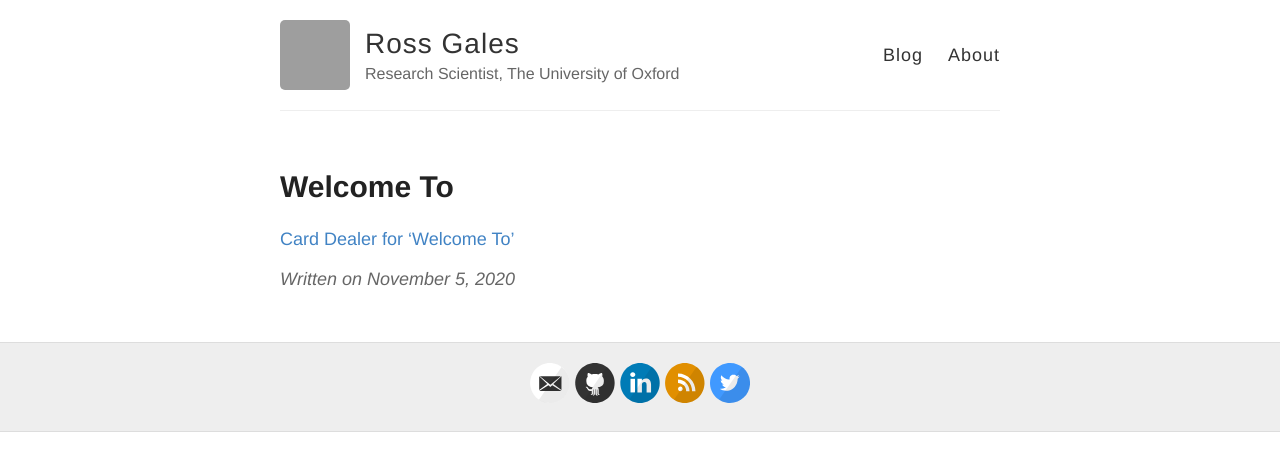
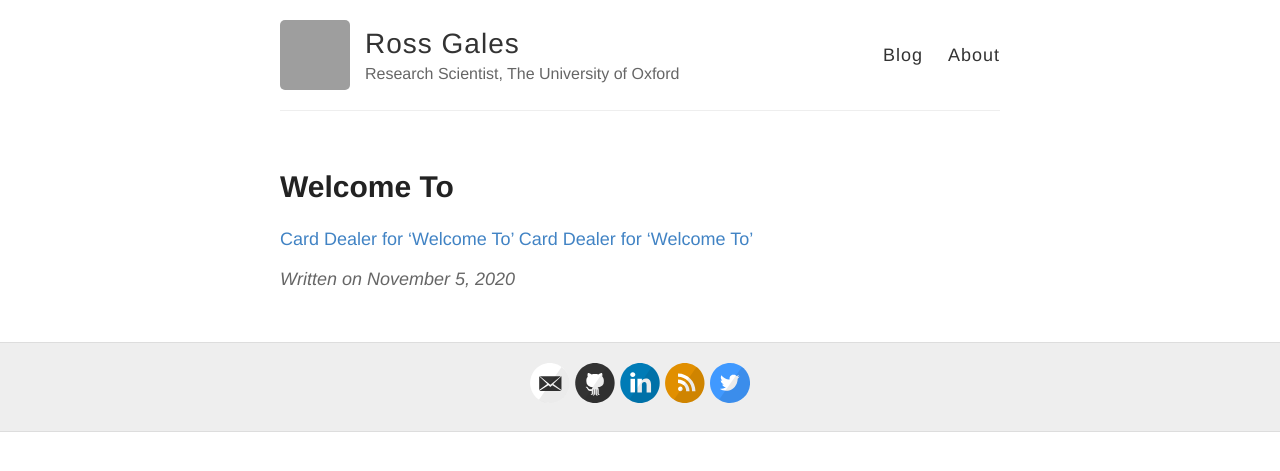
Before and after one commit to rosscg/rosscg.github.io, a Jekyll site: the page built from _posts/2020-11-5-Welcome-To.md, in a window 1280 px wide. Shown: the top 471 px of the page. Built offline with Jekyll 4.4.1, drawn with Linux system fonts in a browser that asks for light colours; comment, search, counter and statistics services are not loaded; grey boxes are pictures that could not be loaded.

Commit message:
WelcomeTo post

```diff
--- a/_posts/2020-11-5-Welcome-To.md
+++ b/_posts/2020-11-5-Welcome-To.md
@@ -4,3 +4,4 @@ title: Welcome To
 ---
 
 [Card Dealer for 'Welcome To']({{ site.baseurl }}/welcometo/WelcomeTo.html)
+<a href="{{ site.baseurl }}/welcometo/WelcomeTo.html" target="_blank">Card Dealer for 'Welcome To'</a>
```
